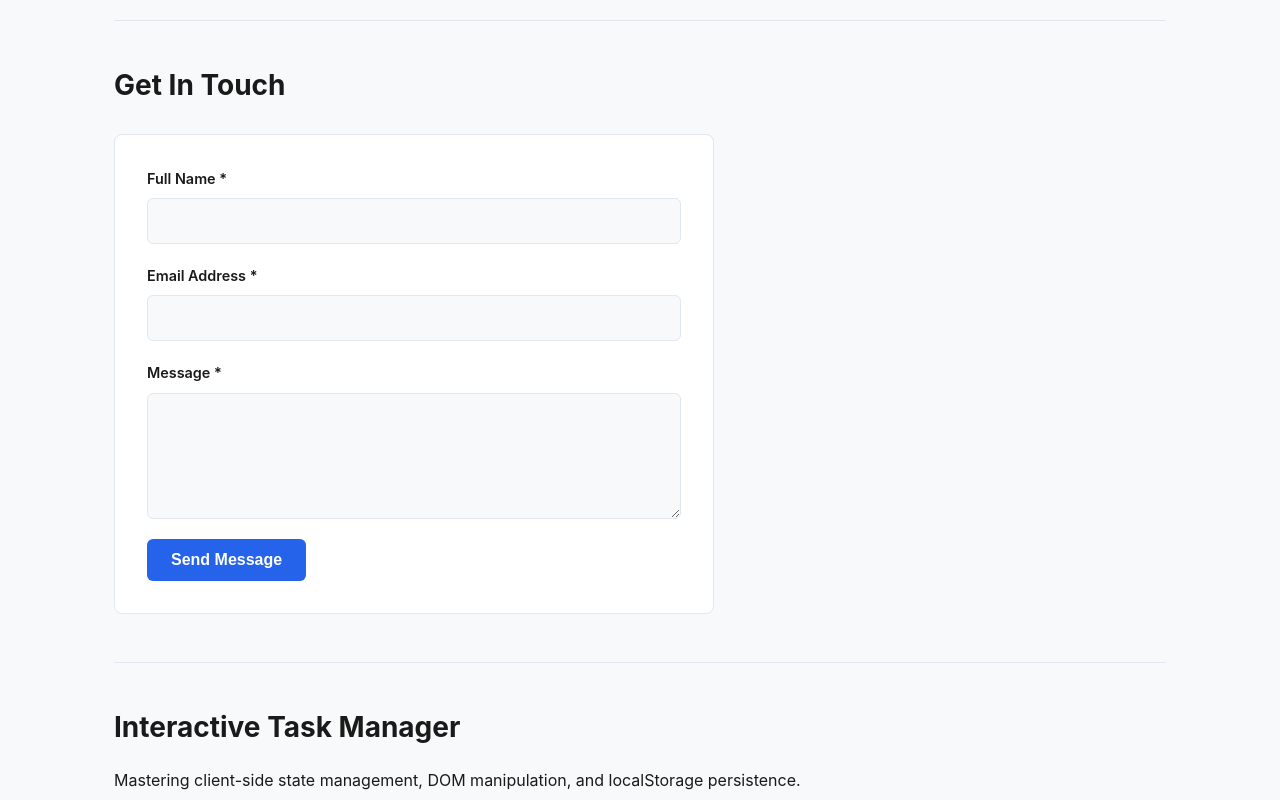
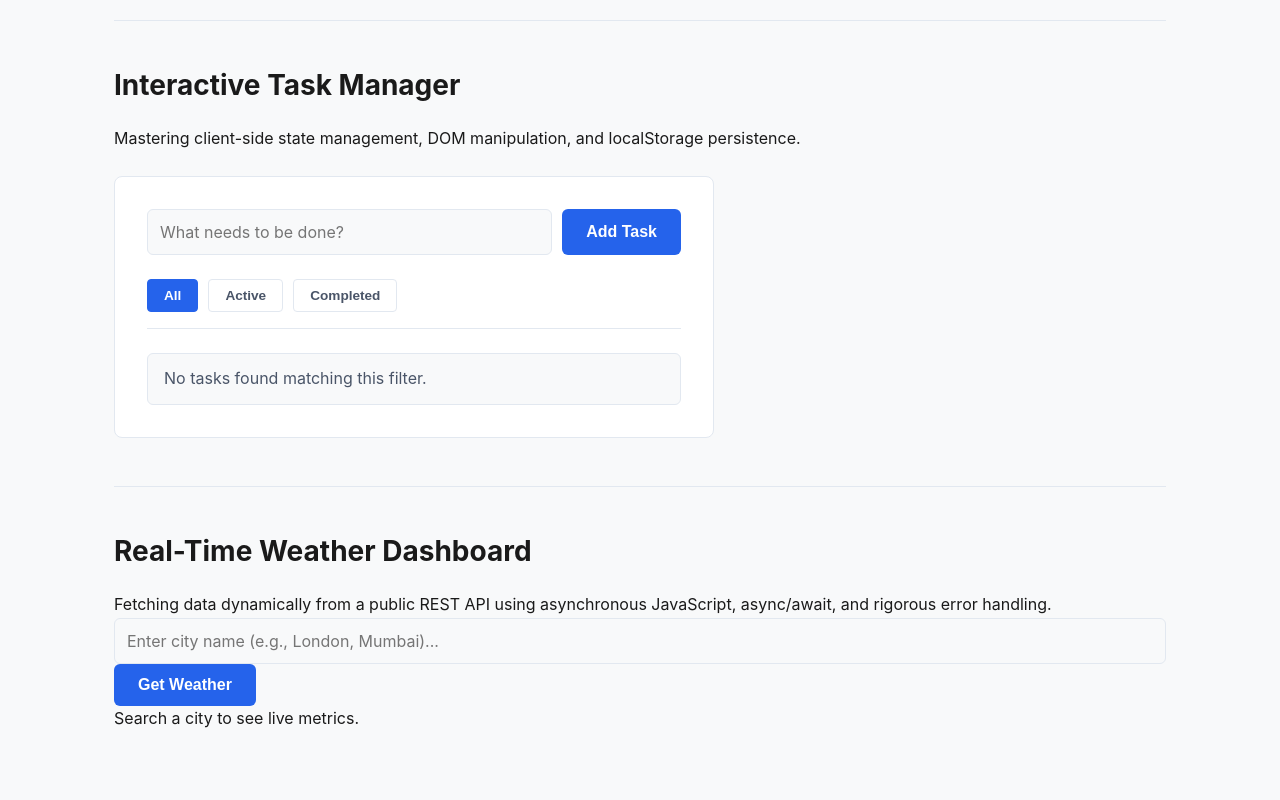
Before and after one commit to sriara1976-rgb/THIRANEX-, a plain HTML site: page index.html in a window 1280 px wide. Shown: the part 680-1480 px from the top of the page. Drawn offline with Linux system fonts and the light colour scheme.

Commit message:
Update index.html

```diff
--- a/index.html
+++ b/index.html
@@ -19,7 +19,8 @@
                 <ul>
                     <li><a href="index.html" aria-current="page">Home</a></li>
                     <li><a href="#projects-heading">Projects</a></li>
-                    <li><a href="#contact-heading">Contact</a></li>
+                    <li><a href="#todo-heading">Tasks</a></li>
+                    <li><a href="#weather-heading">Weather</a></li>
                 </ul>
             </nav>
         </div>
@@ -50,27 +51,6 @@
 
         <hr>
 
-        <section aria-labelledby="contact-heading">
-            <h2 id="contact-heading">Get In Touch</h2>
-            <form action="#" method="POST" class="accessible-form">
-                <div class="form-group">
-                    <label for="user-name">Full Name <span aria-hidden="true">*</span></label>
-                    <input type="text" id="user-name" name="name" required autocomplete="name" aria-required="true">
-                </div>
-                <div class="form-group">
-                    <label for="user-email">Email Address <span aria-hidden="true">*</span></label>
-                    <input type="email" id="user-email" name="email" required autocomplete="email" aria-required="true">
-                </div>
-                <div class="form-group">
-                    <label for="user-message">Message <span aria-hidden="true">*</span></label>
-                    <textarea id="user-message" name="message" rows="5" required aria-required="true"></textarea>
-                </div>
-                <button type="submit" aria-label="Submit contact form">Send Message</button>
-            </form>
-        </section>
-
-        <hr>
-
         <section aria-labelledby="todo-heading">
             <h2 id="todo-heading">Interactive Task Manager</h2>
             <p>Mastering client-side state management, DOM manipulation, and localStorage persistence.</p>
@@ -93,6 +73,25 @@
             </div>
         </section>
 
+        <hr>
+
+        <section aria-labelledby="weather-heading">
+            <h2 id="weather-heading">Real-Time Weather Dashboard</h2>
+            <p>Fetching data dynamically from a public REST API using asynchronous JavaScript, async/await, and rigorous error handling.</p>
+
+            <div class="weather-app">
+                <form id="weather-form" class="weather-input-group">
+                    <label for="weather-input" class="visually-hidden">Search city weather</label>
+                    <input type="text" id="weather-input" placeholder="Enter city name (e.g., London, Mumbai)..." required autocomplete="off">
+                    <button type="submit" aria-label="Search weather button">Get Weather</button>
+                </form>
+
+                <div id="weather-display" class="weather-display" aria-live="polite">
+                    <p class="weather-message">Search a city to see live metrics.</p>
+                </div>
+            </div>
+        </section>
+
     </main>
 
     <footer role="contentinfo">
```
